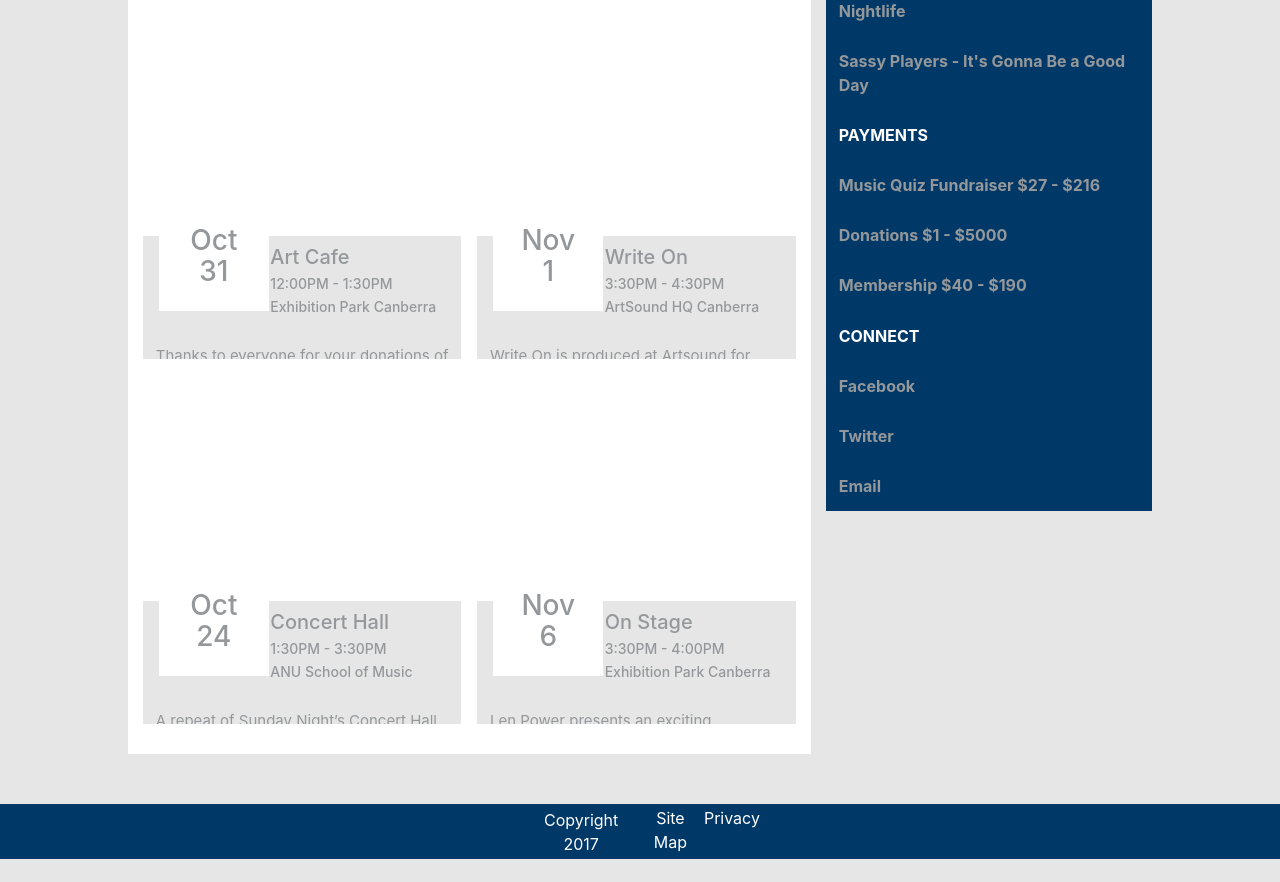
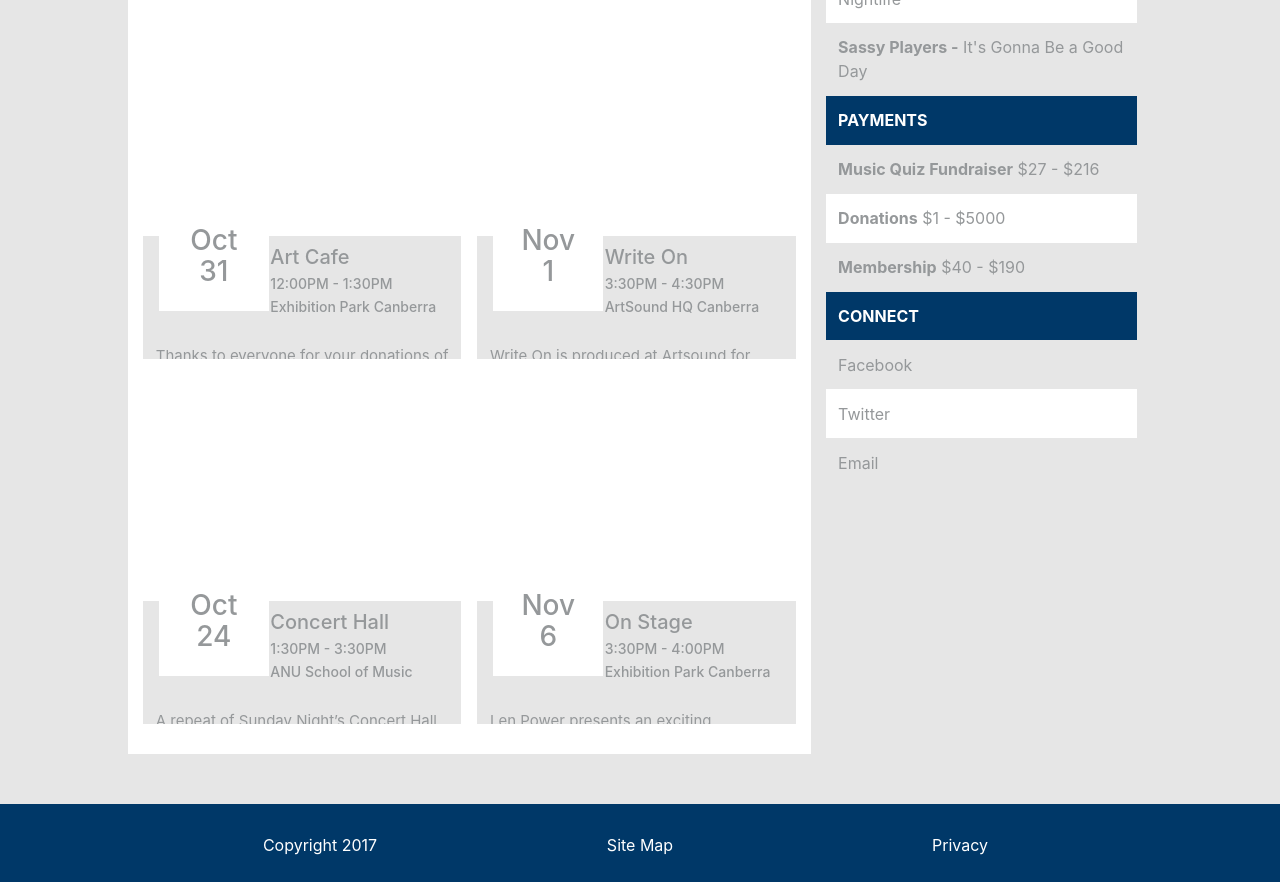
Before and after one commit to lukethacoder/RWD2k17_ArtSoundFM, a website: page index.html in a window 1280 px wide. Shown: the part 1259-2141 px from the top of the page. Drawn offline with nearby package versions, Linux system fonts and the light colour scheme; a web font is replaced by a local one.

Commit message:
updated styling

```diff
--- a/style.scss
+++ b/style.scss
@@ -179,14 +179,14 @@ body {
                 padding: 0;
                 width: 100%;
                 float: left;
-                a {
+                li {
                     display: flex;
                     flex-direction: column;
                     text-decoration: none;
-
-                    li {
+                    color: $white;
+                    a {
+                        display: block;
                         color: $white;
-                        padding: 2%;
                     }
                 }
                 a:nth-child(1) {
@@ -709,28 +709,35 @@ body {
                     padding: 0;
                     margin: 0;
                     width: 100%;
-                    > li {
-                        background-color: $dark_blue;
+                    display: block;
+                    li:nth-of-type(1) {
+                        background-color: $dark_blue !important;
                         color: $white;
                         padding: 4%;
                         font-weight: bold;
                     }
-                    a {
-                        color: $dark_grey;
-                        text-decoration: none;
-                        li {
-                            padding: 4%;
+                    li {
+                        padding: 4%;
+                        display: block;
+                        a {
+                            height: 100%;
+                            color: $dark_grey;
+                            text-decoration: none;
                             span {
                                 font-weight: bold;
                             }
                         }
                     }
-                    a:nth-of-type(odd) li {
+                    li:nth-of-type(2) {
                         background-color: $background !important;
 
                     }
-                    a:nth-of-type(even) li {
+                    li:nth-of-type(3) {
                         background-color: $white !important;
+                    }
+                    li:nth-of-type(4) {
+                        background-color: $background !important;
+
                     }
                 }
             }
@@ -768,13 +775,16 @@ body {
                     display: flex;
                     justify-content: center;
                     flex-direction: column;
-                    a {
+                    li {
                         width: 100%;
                         color: $white;
                         float: left;
-                        text-decoration: none;
                         margin: 2%;
                         text-align: center;
+                        a {
+                            color: $white;
+                            text-decoration: none;
+                        }
                     }
                 }
             }
@@ -980,14 +990,14 @@ body {
                     padding: 0;
                     width: 100%;
                     float: left;
-                    a {
+                    li {
                         display: flex;
                         flex-direction: column;
                         text-decoration: none;
-
-                        li {
+                        color: $white;
+                        a {
+                            display: block;
                             color: $white;
-                            padding: 2%;
                         }
                     }
                     a:nth-child(1) {
@@ -1270,25 +1280,7 @@ body {
                 }
             }
             .rightColumn {
-                width: 100%;
-                margin: 0 auto;
-                padding: 0;
-                section {
-                    width: 100%;
-                    ul {
-                        padding: 0;
-                        margin: 0;
-                        width: 100%;
-                        > li {
-                            padding: 5%;
-                        }
-                        a {
-                            li {
-                                padding: 5%;
-                            }
-                        }
-                    }
-                }
+
             }
         }
         > footer {
@@ -1323,14 +1315,14 @@ body {
                         display: flex;
                         justify-content: center;
                         flex-direction: column;
-                        a {
+                        li {
                             width: 100%;
                             color: $white;
                             float: left;
                             text-decoration: none;
                             padding: 1%;
                             text-align: center;
-                            li {
+                            a {
                                 width: 100%;
                                 margin: 0;
                                 padding: 0;
@@ -1611,7 +1603,7 @@ body {
                 justify-content: flex-start;
                 align-items: flex-start;
                 flex-direction: row;
-                a {
+                li {
                     text-decoration: none;
                     margin-right: 2%;
                     display: flex;
@@ -1619,10 +1611,12 @@ body {
                     justify-content: center;
                     align-items: center;
                     height: 100%;
-                    li {
+                    a {
                         text-align: left;
                         float: left;
                         padding: 0;
+                        display: block;
+                        color: $white;
                     }
                 }
             }
@@ -1923,27 +1917,7 @@ body {
             }
         }
         .rightColumn {
-            width: 100%;
-            margin: 0 auto;
-            float: right;
-            padding-left: 15px;
-            section {
-                width: 100%;
-                ul {
-                    padding: 0;
-                    margin: 0;
-                    width: 100%;
-                    > li {
-                        padding: 4%;
-                        font-weight: bold;
-                    }
-                    a {
-                        li {
-                            padding: 4%;
-                        }
-                    }
-                }
-            }
+
         }
     }
     > footer {
```
Also changed, not shown: src/style.css.
